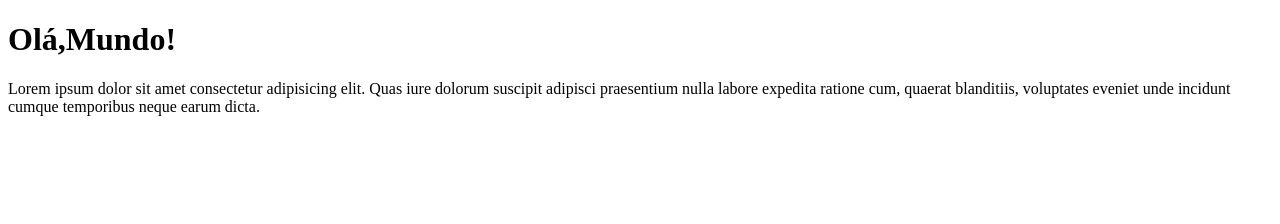
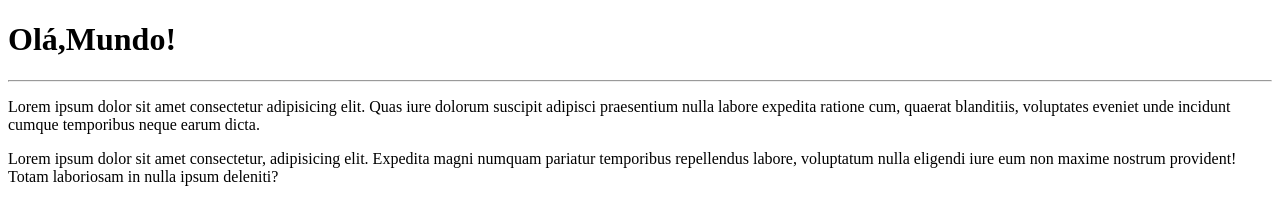
Before and after one commit to JersonGanga/Ola-Mundo, a plain HTML site: page SiteExemplo/index.html in a window 1280 px wide. Drawn offline with Linux system fonts and the light colour scheme.

Commit message:
Adicionei um paragrafo

```diff
--- a/SiteExemplo/index.html
+++ b/SiteExemplo/index.html
@@ -7,9 +7,16 @@
 </head>
 <body>
     <h1>Olá,Mundo!</h1>
+    <hr>
     <p>Lorem ipsum dolor sit amet consectetur adipisicing elit.
         Quas iure dolorum suscipit adipisci praesentium nulla labore expedita ratione cum,
          quaerat blanditiis,
          voluptates eveniet unde incidunt cumque temporibus neque earum dicta.</p>
+
+               <p>Lorem ipsum dolor sit amet consectetur, adipisicing elit.
+                 Expedita magni numquam pariatur temporibus repellendus labore,
+                 voluptatum nulla eligendi iure
+                 eum non maxime nostrum provident! Totam laboriosam in nulla ipsum deleniti?</p>
 </body>
+
 </html>
```
